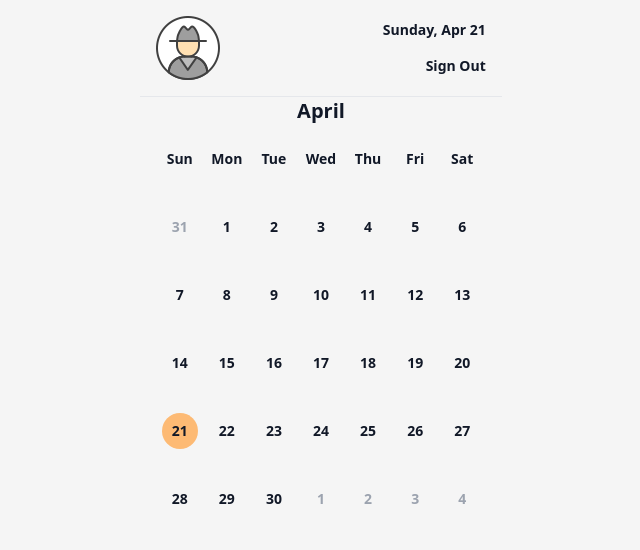
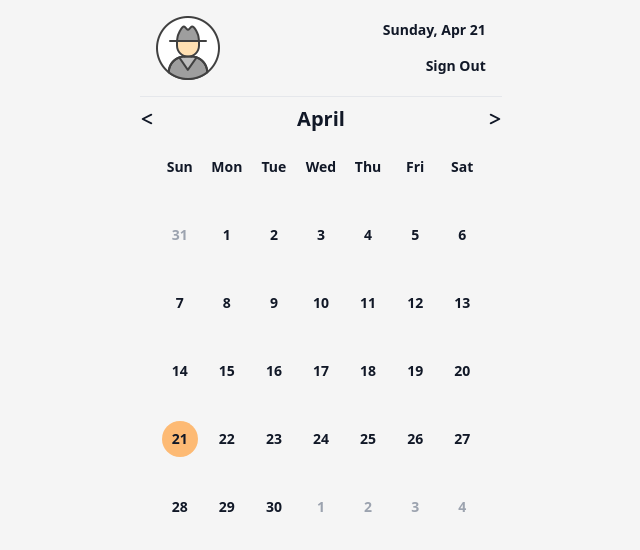
Before and after one commit to w1216linw/Weight-Training-Recorder, a Next.js app: page /home in a window 1280 px wide. Shown: the top 550 px of the page, without its empty margins (319-959 px from the left). Built offline with nearby package versions, Linux system fonts and the light colour scheme; no server answers; the database is empty; sample sign-in values are in the browser's storage.

Commit message:
:construction:

```diff
--- a/src/app/home/[day]/page.tsx
+++ b/src/app/home/[day]/page.tsx
@@ -33,7 +33,7 @@ const DayPage = ({ params }: { params: { day: string } }) => {
   const router = useRouter();
   const [exercise, setExercise] = useState<exercise[]>([]);
   const [isExercise, setIsExercise] = useState(false);
-  const [tag, setTag] = useState("");
+  const [tag, setTag] = useState<string>("");
   const [delay, setDelay] = useState(false);
   const [mounted, setMounted] = useState(false);
   const fetchDetail = async () => {
@@ -125,7 +125,7 @@ const DayPage = ({ params }: { params: { day: string } }) => {
   return (
     <div className="p-2">
       <div className="flex items-center">
-        <button onClick={() => router.push("/home")} className="text-2xl">
+        <button onClick={() => router.back()} className="text-2xl">
           <FaLessThan />
         </button>
       </div>
--- a/src/app/home/calendar.tsx
+++ b/src/app/home/calendar.tsx
@@ -1,11 +1,20 @@
 import { db } from "@/lib/firebase";
 import { classes, generateDate, getDate } from "@/lib/utils";
+import dayjs from "dayjs";
 import { User as FirebaseUser } from "firebase/auth";
 import { doc, getDoc, setDoc } from "firebase/firestore";
 import Link from "next/link";
+import { ReadonlyURLSearchParams, useSearchParams } from "next/navigation";
 import { useEffect, useState } from "react";
+import { FaGreaterThan, FaLessThan } from "react-icons/fa6";
 
 const week = ["Sun", "Mon", "Tue", "Wed", "Thu", "Fri", "Sat"];
+
+const getMonth = (searchParam: ReadonlyURLSearchParams) => {
+  const month = searchParam.get("month");
+  if (!month) return dayjs().month();
+  else return Number(month);
+};
 
 const getBgColor = (
   todayAndExercise: boolean,
@@ -25,11 +34,21 @@ const getBgColor = (
 };
 
 const Calendar = ({ user }: { user: FirebaseUser }) => {
+  const searchParam = useSearchParams();
   const [exercise, setExercise] =
     useState<Record<string, { isExercise: boolean; tag: string }>>();
-  const dates = generateDate();
+  const dates = generateDate(
+    Number(searchParam.get("month")) || dayjs().month()
+  );
   const fetchExercises = async () => {
-    const docRef = doc(db, user.uid, "exercise", "month", getDate("MM-YYYY"));
+    const month = getMonth(searchParam);
+    const docRef = doc(
+      db,
+      user.uid,
+      "exercise",
+      "month",
+      dayjs().month(month).format("MM-YYYY")
+    );
     const docSnap = await getDoc(docRef);
     if (!docSnap.exists()) {
       await setDoc(docRef, {});
@@ -41,12 +60,22 @@ const Calendar = ({ user }: { user: FirebaseUser }) => {
 
   useEffect(() => {
     fetchExercises();
-  }, []);
+  }, [searchParam]);
 
   return (
     <div className="max-w-2xl flex flex-col mx-auto">
-      <div className="relative flex justify-center items-center">
-        <h1 className="font-bold text-xl">{getDate("MMMM")}</h1>
+      <div className="relative flex justify-between items-center">
+        <Link href={`/home?month=${getMonth(searchParam) - 1}`}>
+          <FaLessThan />
+        </Link>
+        <h1 className="font-bold text-xl">
+          {!!searchParam.get("month")
+            ? dayjs().month(+searchParam.get("month")!).format("MMMM")
+            : getDate("MMMM")}
+        </h1>
+        <Link href={`/home?month=${getMonth(searchParam) + 1}`}>
+          <FaGreaterThan />
+        </Link>
       </div>
       <div className="grid grid-cols-7 place-items-center gap-y-8 p-4">
         {week.map((day, index) => (
--- a/src/app/home/header.tsx
+++ b/src/app/home/header.tsx
@@ -14,7 +14,7 @@ const Header = ({ user }: { user: FirebaseUser }) => {
     router.push("/");
   };
   return (
-    <div className="w-full flex items-center justify-between p-4 border-gray-200 border-b">
+    <div className="w-full flex items-center justify-between p-4 border-gray-200 border-b mb-2">
       <Avatar user={user} />
       <div className="text-right space-y-4 min-w-max">
         <p>{getDate("dddd, MMM DD")}</p>
```
